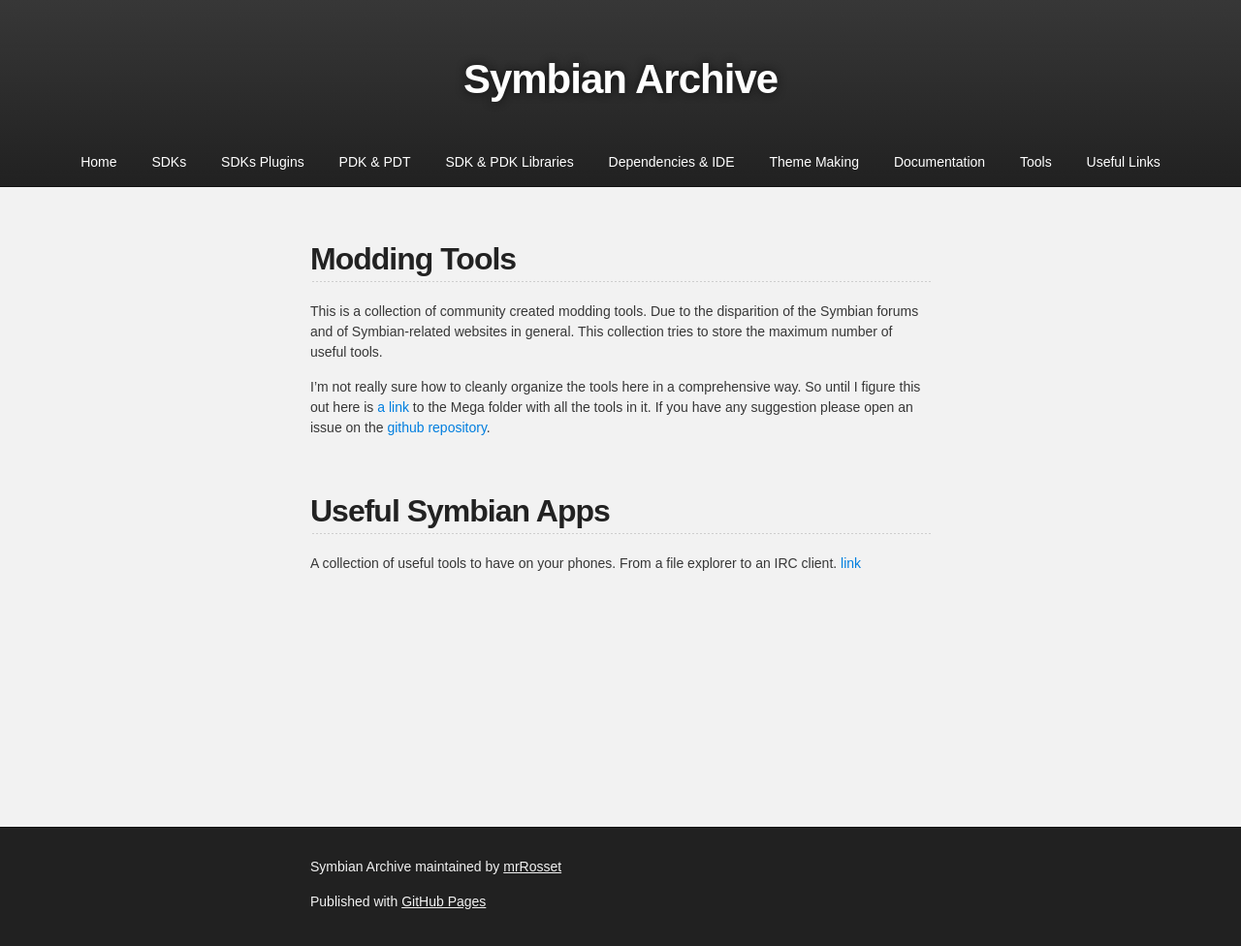
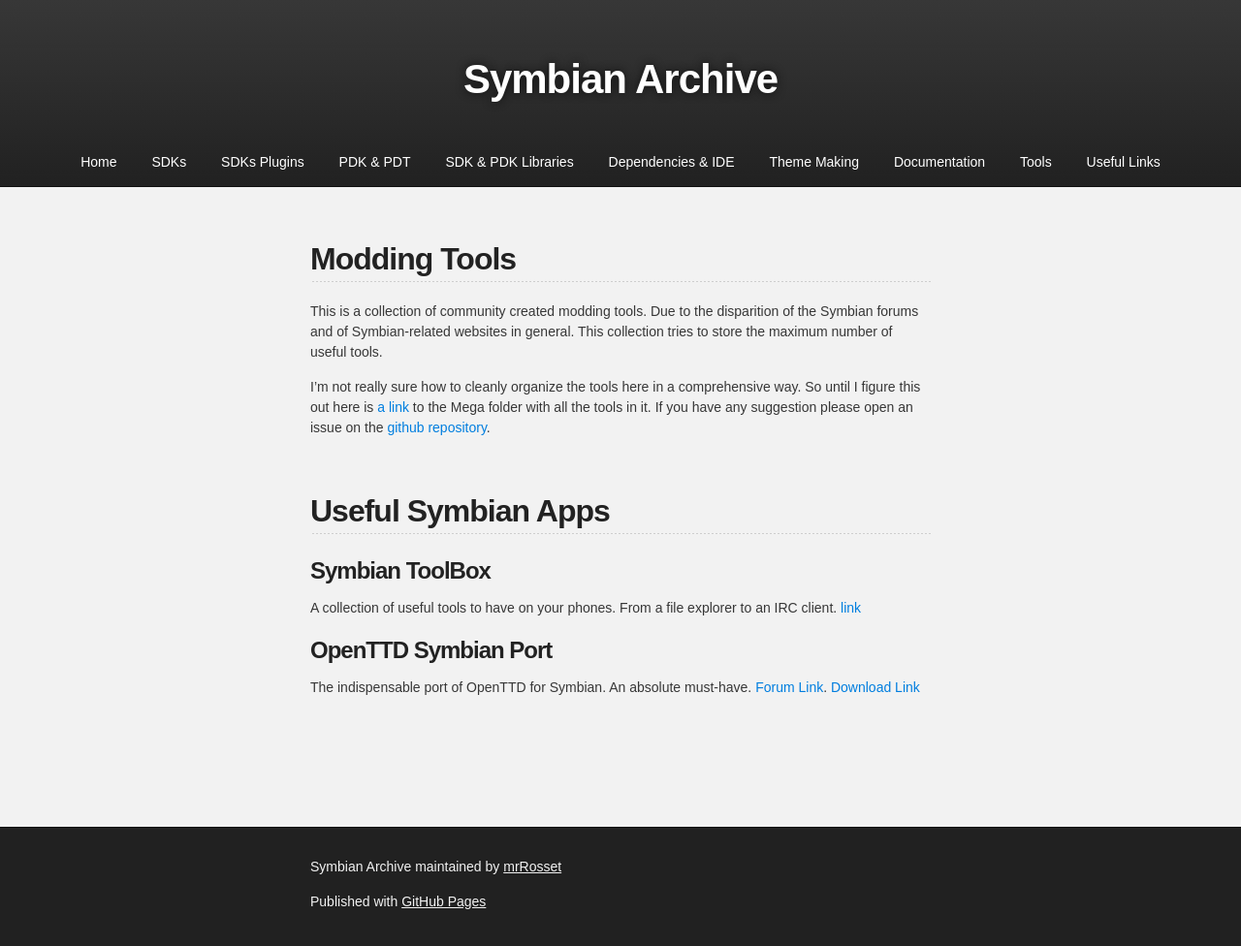
Before and after one commit to mrRosset/Symbian-Archive, a Jekyll site: the page built from Tools.md, in a window 1280 px wide. Shown: the whole page at 97% size. Built offline with Jekyll 4.4.1, drawn with Linux system fonts in a browser that asks for light colours; our own code applies the rules of GitHub Pages for plain Markdown files; the repository's description, which GitHub fills in, is left out.

Commit message:
add OpenTTD

```diff
--- a/Tools.md
+++ b/Tools.md
@@ -8,4 +8,10 @@ I'm not really sure how to cleanly organize the tools here in a comprehensive wa
 
 ## Useful Symbian Apps
 
+### Symbian ToolBox
+
 A collection of useful tools to have on your phones. From a file explorer to an IRC client. [link](http://symbian.host-ed.me/)
+
+### OpenTTD Symbian Port
+
+The indispensable port of OpenTTD for Symbian. An absolute must-have. [Forum Link](https://www.tt-forums.net/viewtopic.php?t=35942). [Download Link](http://team.pld-linux.org/~wolf/symbian/)
```
